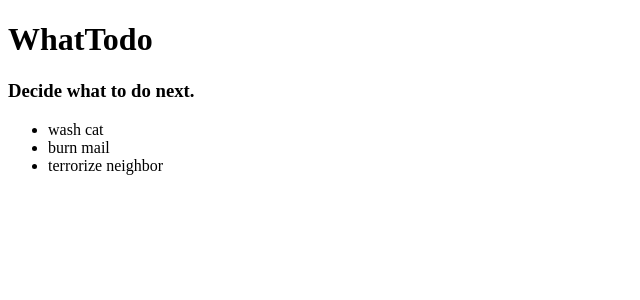
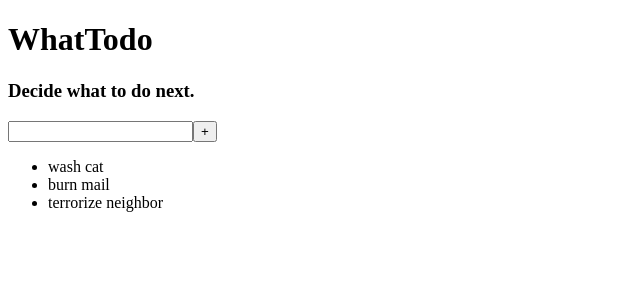
Before and after one commit to DED8IRD/WhatTodo, a React (Create React App) app in the folder what-todo-app/: page / in a window 1280 px wide. Shown: the top 300 px of the page, without its empty margins (0-640 px from the left). Built offline with nearby package versions, Linux system fonts and the light colour scheme.

Commit message:
event handling form input

```diff
--- a/what-todo-app/src/components/App.js
+++ b/what-todo-app/src/components/App.js
@@ -1,5 +1,4 @@
 import React from 'react'
-// import List from '../playground/RenderArraysAsList'
 
 export default class App extends React.Component {
   render() {
@@ -9,10 +8,28 @@ export default class App extends React.Component {
       todos: ['wash cat', 'burn mail', 'terrorize neighbor']
     }
 
+    // event handler for form submission
+    const onFormSubmit = (evt) => {
+      evt.preventDefault();
+      const todo = evt.target.elements.todo.value;
+      if (todo) {
+        app.todos.push(todo);
+        evt.target.elements.todo.value = '';
+      }
+      console.log(app.todos)
+    }
+
     return (
       <div>
         <h1>{app.title}</h1>
         {app.subtitle && <h3>{app.subtitle}</h3>}
+
+        {/*Form to add todo*/}
+        <form onSubmit={onFormSubmit}>
+          <input type='text' name='todo'/>
+          <button>+</button>
+        </form>
+
         <ul>
           {(app.todos ?
             app.todos.map(todo => <li key={todo}>{todo}</li>) :
@@ -22,8 +39,4 @@ export default class App extends React.Component {
       </div>
     )
   }
-
-  // render () {
-  //   return <List />
-  // }
 }
```
Also changed, not shown: 1 other file (tests, documents, lock files or other folders).
